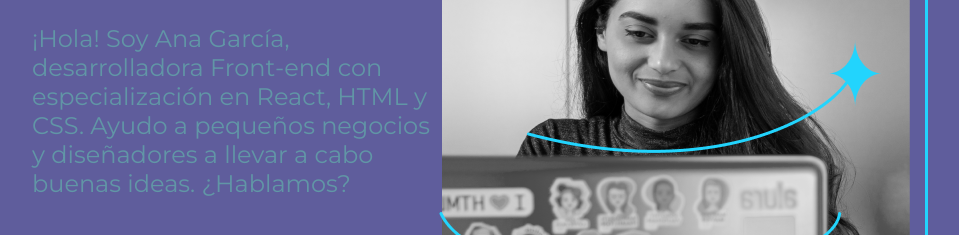
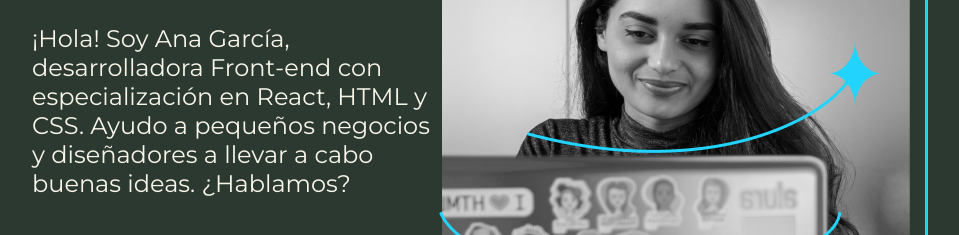
Before and after one commit to Garceo79/portfolio, a plain HTML site: page index.html in a window 1280 px wide. Shown: the part 372-607 px from the top of the page, without its empty margins (160-1119 px from the left). Drawn offline with nearby package versions, Linux system fonts and the light colour scheme.

Commit message:
Añade variable CSS

```diff
--- a/styles/style.css
+++ b/styles/style.css
@@ -1,9 +1,9 @@
 @import url('https://fonts.googleapis.com/css2?family=Krona+One&family=Montserrat:ital,wght@0,100..900;1,100..900&display=swap');
 
 :root{
-    --color-primario:#5f5d9c;
-    --color-secundario:#6196a6;
-    --color-tercerio:#a4ce95;
+    --color-primario:#2C3930;
+    --color-secundario:#F8F5E9;
+    --color-tercerio:#A27B5C;
     --color-hover:#272727;
 
     --fuente-monserrat:"Montserrat", sans-serif;
```
